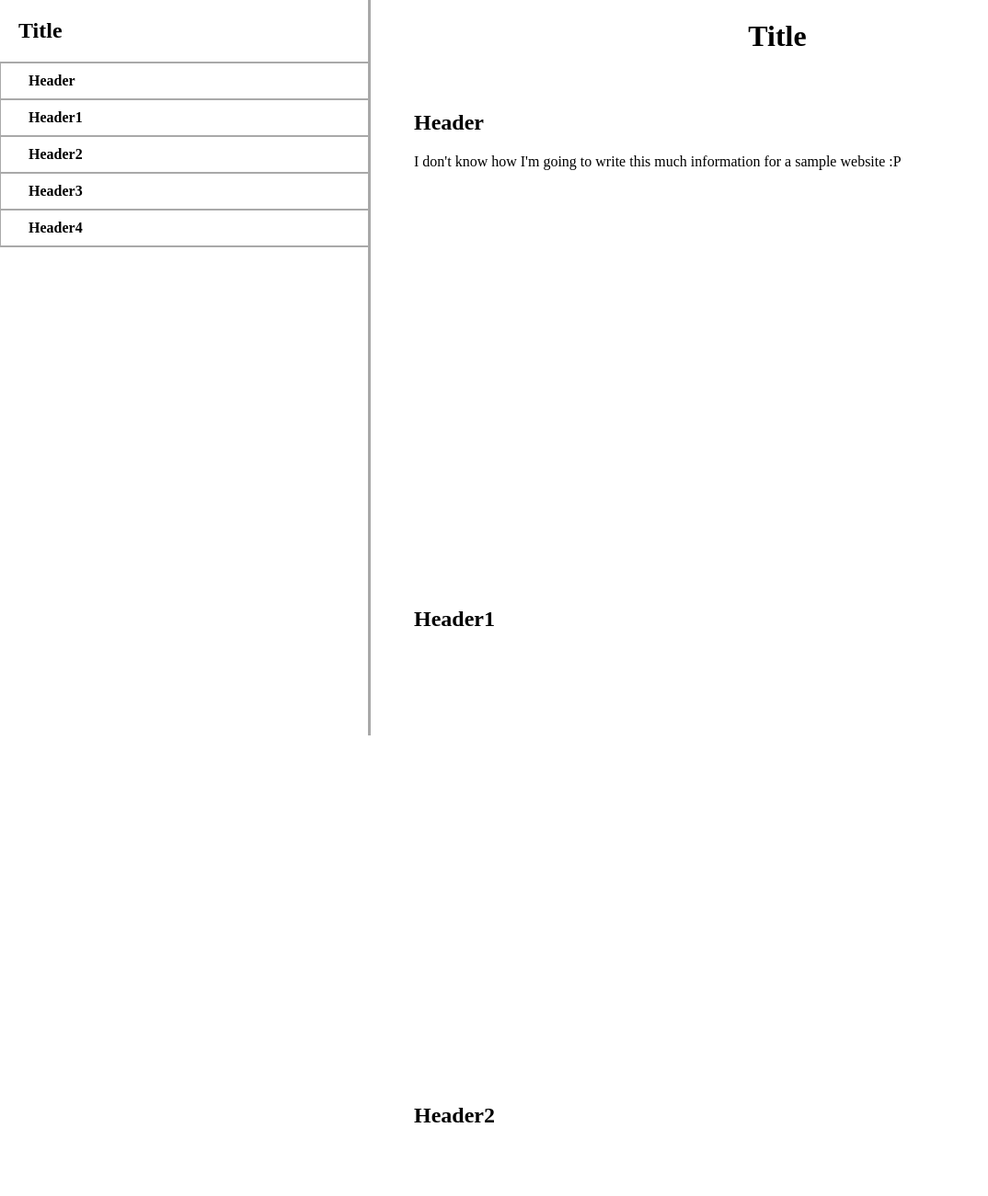
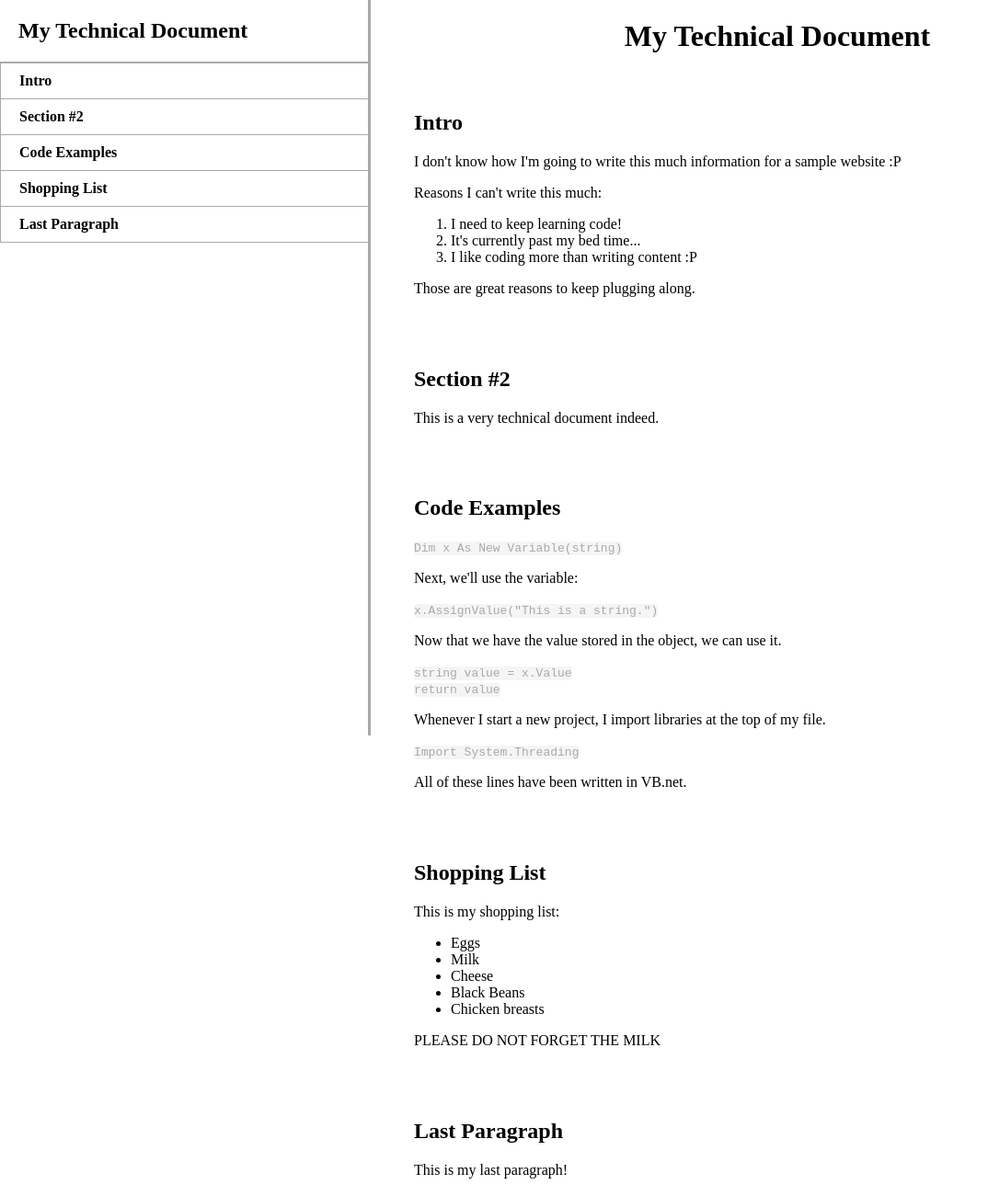
Before and after one commit to techCarpenter/fcc-technical-document, a plain HTML site: page index.html in a window 1280 px wide. Shown: the top 1301 px of the page at 92% size, without its empty margins (0-1074 px from the left). Drawn offline with Linux system fonts and the light colour scheme.

Commit message:
Finish Project

```diff
--- a/index.html
+++ b/index.html
@@ -8,46 +8,81 @@
 <body>
   <nav id="navbar">
     <header id="title">
-      <h1><a class="nav-link" href="#top">Title</a></h1>
+      <h1 style="padding-left: 20px;">My Technical Document</h1>
     </header>
-    <ul id="nav-list">
-      <li><a class="nav-link" href="#Header"><strong>Header</strong></a></li>
-      <li><a class="nav-link" href="#Header1"><strong>Header1</strong></a></li>
-      <li><a class="nav-link" href="#Header2"><strong>Header2</strong></a></li>
-      <li><a class="nav-link" href="#Header3"><strong>Header3</strong></a></li>
-      <li><a class="nav-link" href="#Header4"><strong>Header4</strong></a></li>
-    </ul>
+    <div id="nav-list">
+      <a class="nav-link" href="#Intro"><strong>Intro</strong></a>
+      <a class="nav-link" href="#Section_#2"><strong>Section #2</strong></a>
+      <a class="nav-link" href="#Code_Examples"><strong>Code Examples</strong></a>
+      <a class="nav-link" href="#Shopping_List"><strong>Shopping List</strong></a>
+      <a class="nav-link" href="#Last_Paragraph"><strong>Last Paragraph</strong></a>
+    </div>
   </nav>
   <main id="main-doc">
-    <header id="top"><h1>Title</h1></header>
-    <section id="Header" class="main-section">
-      <header><h2>Header</h2></header>
+    <header id="top">
+      <h1>My Technical Document</h1>
+    </header>
+    <section id="Intro" class="main-section">
+      <header>
+        <h2>Intro</h2>
+      </header>
       <article>
         <p>I don't know how I'm going to write this much information for a sample website :P</p>
+        <p>Reasons I can't write this much:</p>
+        <ol>
+          <li>I need to keep learning code!</li>
+          <li>It's currently past my bed time...</li>
+          <li>I like coding more than writing content :P</li>
+        </ol>
+        <p>Those are great reasons to keep plugging along.</p>
       </article>
     </section>
-    <section id="Header1" class="main-section">
-      <header><h2>Header1</h2></header>
+    <section id="Section_#2" class="main-section">
+      <header>
+        <h2>Section #2</h2>
+      </header>
       <article>
-          <p></p>
+        <p>This is a very technical document indeed.</p>
       </article>
     </section>
-    <section id="Header2" class="main-section">
-      <header><h2>Header2</h2></header>
+    <section id="Code_Examples" class="main-section">
+      <header>
+        <h2>Code Examples</h2>
+      </header>
       <article>
-          <p></p>
+        <code>Dim x As New Variable(string)</code>
+        <p>Next, we'll use the variable:</p>
+        <code>x.AssignValue("This is a string.")</code>
+        <p>Now that we have the value stored in the object, we can use it.</p>
+        <code>string value = x.Value</code><br>
+        <code>return value</code>
+        <p>Whenever I start a new project, I import libraries at the top of my file.</p>
+        <code>Import System.Threading</code>
+        <p>All of these lines have been written in VB.net. </p>
       </article>
     </section>
-    <section id="Header3" class="main-section">
-      <header><h2>Header3</h2></header>
+    <section id="Shopping_List" class="main-section">
+      <header>
+        <h2>Shopping List</h2>
+      </header>
       <article>
-        <p></p>
+        <p>This is my shopping list:</p>
+        <ul>
+          <li>Eggs</li>
+          <li>Milk</li>
+          <li>Cheese</li>
+          <li>Black Beans</li>
+          <li>Chicken breasts</li>
+        </ul>
+        <p>PLEASE DO NOT FORGET THE MILK</p>
       </article>
     </section>
-    <section id="Header4" class="main-section">
-      <header><h2>Header4</h2></header>
+    <section id="Last_Paragraph" class="main-section">
+      <header>
+        <h2>Last Paragraph</h2>
+      </header>
       <article>
-          <p></p>
+        <p>This is my last paragraph!</p>
       </article>
     </section>
     <script src="https://cdn.freecodecamp.org/testable-projects-fcc/v1/bundle.js"></script>
@@ -55,6 +90,7 @@
   <style>
     :root {
       color: black;
+      --main-border: darkgray;
     }
 
     /* ===== Attributes ===== */
@@ -68,24 +104,33 @@
       color: black;
       text-decoration: none;
     }
-
+    code {
+      padding: auto 5px;
+      background-color: whitesmoke;
+      color: darkgray;
+      border-radius: 3px;
+    }
     /* ===== Classes ===== */
     .main-section {
       padding-left: 20px;
       margin: 20px;
-      height: 500px;
+    }
+
+    .nav-link {
+      padding-left: 20px;
+      padding-top: 10px;
+      padding-bottom: 10px;
+      border-top: solid 1px var(--main-border);
     }
 
     /* ===== IDs ===== */
     #top {
       text-align: center;
     }
-    #title {
-      padding-left: 20px;
-    }
+
     #nav-list {
       border: solid;
-      border-color: darkgray;
+      border-color: var(--main-border);
       border-width: 1px;
       padding: 0;
       display: flex;
@@ -93,17 +138,6 @@
       align-content: flex-start;
       width: 100%;
       list-style: none;
-    }
-
-    #nav-list>li {
-      padding: 10px;
-      text-indent: 0;
-      border-top: solid;
-      border-bottom: solid;
-      border-collapse: collapse;
-      border-color: darkgray;
-      border-width: 1px;
-      padding-left: 30px;
     }
 
     #main-doc {
```
